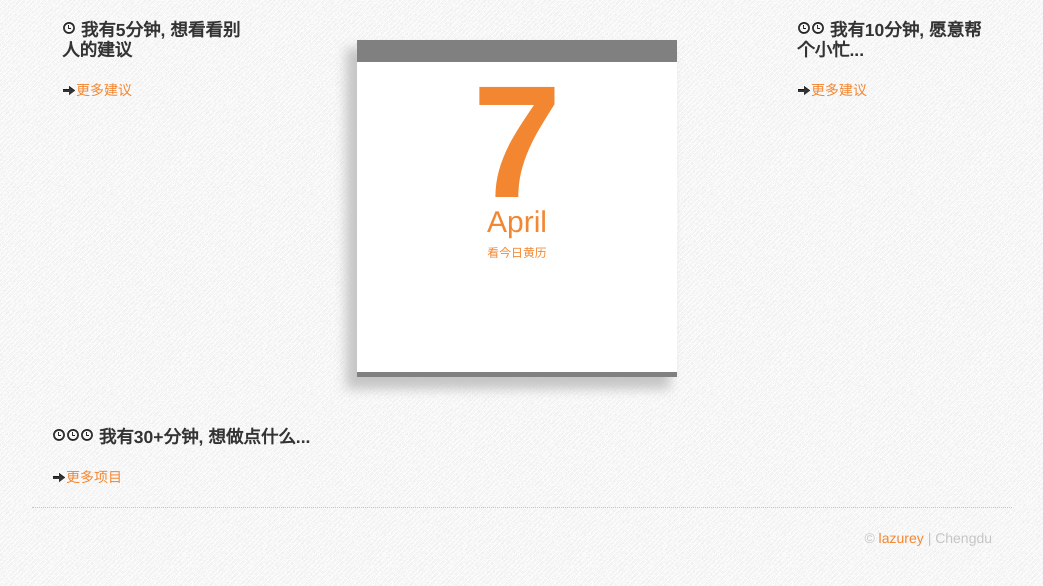
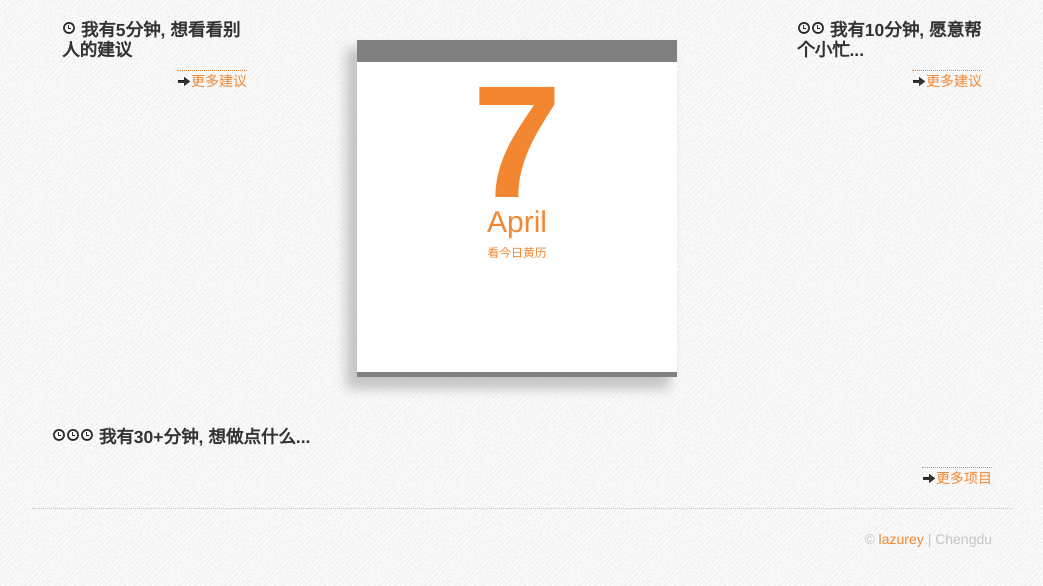
Before and after one commit to lazurey/boring-time, a PHP site: page /index.php in a window 1280 px wide. Shown: the part 177-763 px from the top of the page, without its empty margins (118-1161 px from the left). Run offline with PHP 8.4, Linux system fonts and the light colour scheme; data that the repository does not hold is empty; a stand-in replaces the project's code that opens the database connection.

Commit message:
change style of homepage

```diff
--- a/css/style.css
+++ b/css/style.css
@@ -62,6 +62,16 @@
 
 .home-suggestion ul li, .home-request ul li {
 	line-height: 30px;
+}
+
+
+.home-suggestion ul, .home-request ul {
+	margin: 0;
+}
+
+.more-suggest {
+	float: right;
+	border-top: 1px dotted;
 }
 
 .home-suggestion ul li a, .home-request ul li a {
--- a/index.php
+++ b/index.php
@@ -23,7 +23,7 @@
 					print $html;
 				?>
 		  	</ul>
-		  	<a href="boring-list.php?type=1"><i class="icon-arrow-right"></i>更多建议</a>
+		  	<a href="boring-list.php?type=1" class="more-suggest"><i class="icon-arrow-right"></i>更多建议</a>
 		</aside>
 		<section class="home-guess clearfix">
 			<div class="boring-today">
@@ -67,7 +67,7 @@
 					print $html;
 				?>
 		  	</ul>
-		  	<a href="boring-list.php?type=2"><i class="icon-arrow-right"></i>更多建议</a>
+		  	<a href="boring-list.php?type=2" class="more-suggest"><i class="icon-arrow-right"></i>更多建议</a>
 		</aside>
 		<section class="home-project clearfix">
 			<h4>
@@ -87,7 +87,7 @@
 					print $html;
 				?>
 		  	</ul>
-		  	<a href="boring-list.php?type=3"><i class="icon-arrow-right"></i>更多项目</a>
+		  	<a href="boring-list.php?type=3" class="more-suggest"><i class="icon-arrow-right"></i>更多项目</a>
 		</section>
 	</div>
 	<?php
```
